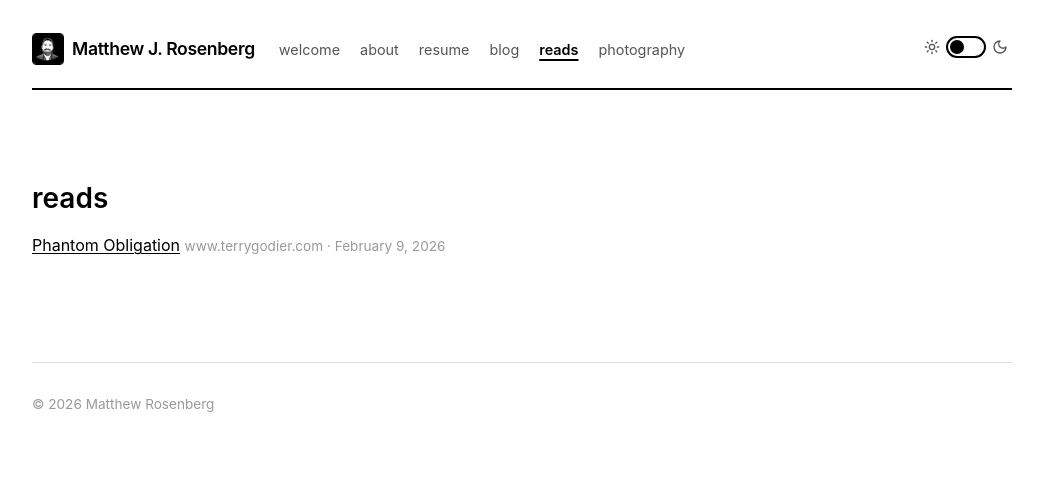
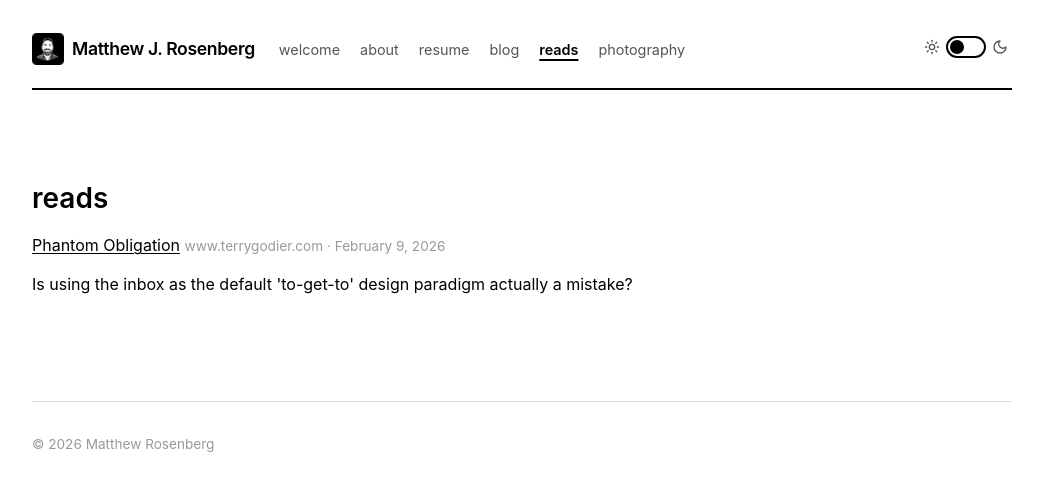
Before and after one commit to mattjrosenberg/mattjrosenberg.com, a Jekyll site: the page built from _pages/reads.md, in a window 1280 px wide. Shown: the top 491 px of the page, without its empty margins (118-1156 px from the left). Built offline with Jekyll 4.4.1, drawn with Linux system fonts in a browser that asks for light colours.

Commit message:
vault backup: 2026-02-09 17:33:59

```diff
--- a/_posts/2026-02-09-phantom-obligation.md
+++ b/_posts/2026-02-09-phantom-obligation.md
@@ -4,7 +4,7 @@ date: 2026-02-09
 layout: link-post
 link: https://www.terrygodier.com/phantom-obligation
 tags: []
-summary:
+summary: Is using the inbox as the default 'to-get-to' design paradigm actually a mistake?
 quote: When you dress a new thing in old clothes, people don't just learn the shape. They inherit the feelings, the assumptions, the emotional weight. You can't borrow the layout of an inbox without also borrowing some of its psychology.
 slug: phantom-obligation
 ---
```
